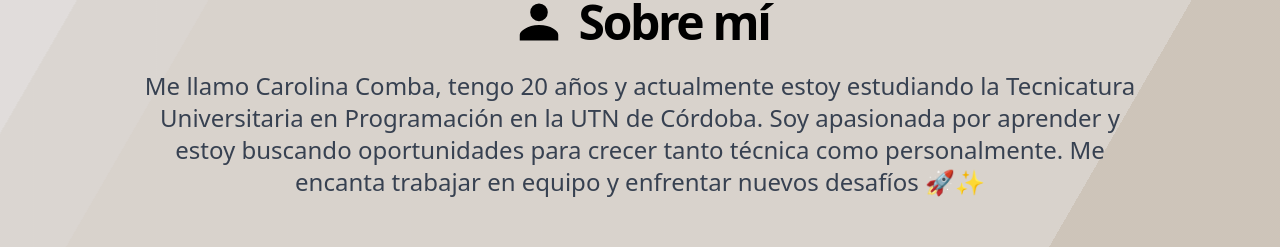
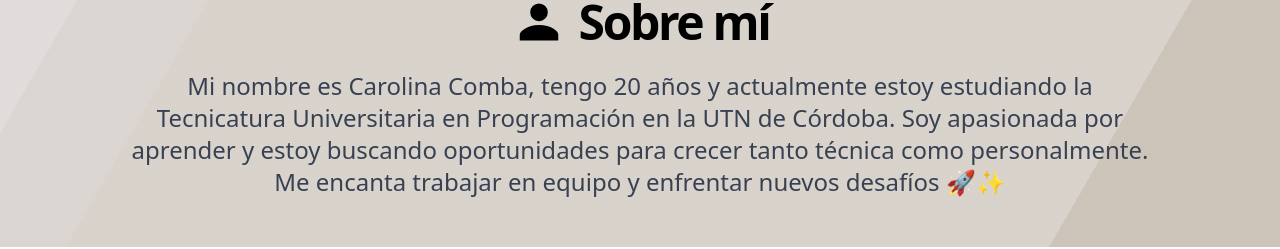
Before and after one commit to carolinacomba/my-portfolio, an Angular app: page / in a window 1280 px wide. Shown: the part 553-802 px from the top of the page. Built offline with nearby package versions, Linux system fonts and the light colour scheme; a small style sheet from the web is missing.

Commit message:
sobre mi update

```diff
--- a/src/app/app.component.html
+++ b/src/app/app.component.html
@@ -14,13 +14,13 @@
                 <a class="font-medium hover:underline underline-offset-4 transform hover:scale-110 transition-transform duration-300 ease-in-out" (click)="scrollToSection('sobre-mi')">
                     Sobre mí
                 </a>
-                <a class="font-medium hover:underline underline-offset-4" (click)="scrollToSection('educacion')">
+                <a class="font-medium hover:underline underline-offset-4 transform hover:scale-110 transition-transform duration-300 ease-in-out" (click)="scrollToSection('educacion')">
                     Educación
                 </a>
-                <a class="font-medium hover:underline underline-offset-4" (click)="scrollToSection('proyectos')">
+                <a class="font-medium hover:underline underline-offset-4 transform hover:scale-110 transition-transform duration-300 ease-in-out" (click)="scrollToSection('proyectos')">
                     Proyectos
                 </a>
-                <a class="font-medium hover:underline underline-offset-4" (click)="scrollToSection('skills')">
+                <a class="font-medium hover:underline underline-offset-4 transform hover:scale-110 transition-transform duration-300 ease-in-out" (click)="scrollToSection('skills')">
                     Skills
                 </a>
             </nav>
--- a/src/app/components/sobre-mi/sobre-mi.component.html
+++ b/src/app/components/sobre-mi/sobre-mi.component.html
@@ -15,7 +15,7 @@
                 Sobre mí
             </h2>
             <p class="text-gray-700 dark:text-gray-400 text-center md:text-2xl lg:text-md justify-center">
-                Me llamo Carolina Comba, tengo 20 años y actualmente estoy estudiando la Tecnicatura Universitaria
+                Mi nombre es Carolina Comba, tengo 20 años y actualmente estoy estudiando la Tecnicatura Universitaria
                 en Programación en la UTN de Córdoba. Soy apasionada por aprender y estoy buscando oportunidades
                 para crecer tanto técnica como personalmente. Me encanta trabajar en equipo y enfrentar nuevos
                 desafíos 🚀✨
```
